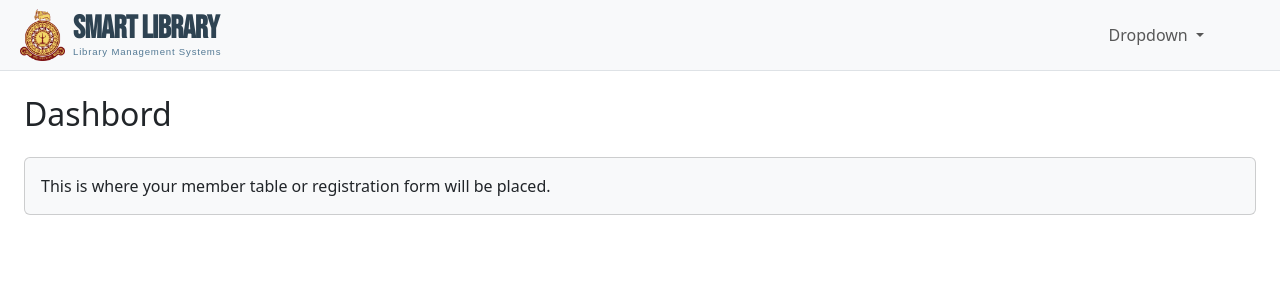
After one commit to HashanSudeera/Library-Management-System, a PHP site: page /web_project/user/user_profile.php in a window 1280 px wide. The commit adds this page. Shown: the top 300 px of the page. Run offline with PHP 8.4, Linux system fonts and the light colour scheme; some web fonts are replaced.

Commit message:
Bug fix-login,register,navbar

```diff
--- a/includes/header.php
+++ b/includes/header.php
@@ -1,7 +1,7 @@
 <?php
 // Define the Base URL for the project
 if(!defined('BASE_URL')){
-    define('BASE_URL', 'http://localhost/web_project/Smart_Library/');
+    define('BASE_URL', 'http://localhost/web_project/Library-Management-System/');
 }
 ?>
 <head>
@@ -13,5 +13,7 @@ if(!defined('BASE_URL')){
 
     <link rel="stylesheet" href="https://cdn.jsdelivr.net/npm/bootstrap-icons@1.11.3/font/bootstrap-icons.min.css">
 
-    <link rel="stylesheet" href="./assets/style.css">
+    <link rel="stylesheet" href="<?php echo BASE_URL; ?>assets/style.css">
+    <script src="https://cdn.jsdelivr.net/npm/bootstrap@5.3.8/dist/js/bootstrap.bundle.min.js" integrity="sha384-FKyoEForCGlyvwx9Hj09JcYn3nv7wiPVlz7YYwJrWVcXK/BmnVDxM+D2scQbITxI" crossorigin="anonymous"></script>
+
 </head>
--- a/includes/top_navbar.php
+++ b/includes/top_navbar.php
@@ -1,10 +1,18 @@
+<?php
+$current_page = basename($_SERVER['PHP_SELF']);
+
+if(!defined('BASE_URL')){
+    define('BASE_URL', 'http://localhost/web_project/Library-Management-System/');
+}
+
+?>
 
 <nav class="navbar navbar-expand-lg bg-body-tertiary border-bottom px-2 py-1">
         <div class="container-fluid">
             <div class="logo-wrapper">
                 <a class="navbar-brand d-flex align-items-center text-decoration-none m-0" href="dashboard.php">
 
-                    <img src="./assets/img/UOC_logo.png" alt="Smart Library Logo" class="me-2" style="width: 45px; height: auto;">
+                    <img src="<?php echo BASE_URL; ?>assets/img/UOC_logo.png" alt="Smart Library Logo" class="me-2" style="width: 45px; height: auto;">
 
                     <div class="d-flex flex-column justify-content-center align-items-start">
                         <span class="brand-title">SMART LIBRARY</span>
@@ -20,24 +28,16 @@
             </button>
 
             <div class="collapse navbar-collapse" id="navbarContent">
-                <ul class="navbar-nav ms-auto mb-2 mb-lg-0 align-items-center">
-                    <li class="nav-item me-3">
-                        <a class="nav-link" href="#"><i class="bi bi-bell fs-5"></i></a>
-                    </li>
-                    <li class="nav-item me-3">
-                        <a class="nav-link" href="#"><i class="bi bi-gear fs-5"></i></a>
-                    </li>
+                <ul class="navbar-nav ms-auto mb-2 mb-lg-0 align-items-center px-5">
 
                     <li class="nav-item dropdown">
-                        <a class="nav-link dropdown-toggle d-flex align-items-center" href="#" role="button" data-bs-toggle="dropdown" aria-expanded="false">
-                            <i class="bi bi-person-circle fs-4 me-1"></i>
+                        <a class="nav-link dropdown-toggle" href="#" role="button" data-bs-toggle="dropdown" aria-expanded="false">
+                            Dropdown
                         </a>
-                        <ul class="dropdown-menu dropdown-menu-end shadow">
-                            <li><a class="dropdown-item" href="#">Profile</a></li>
-                            <li>
-                                <hr class="dropdown-divider">
-                            </li>
-                            <li><a class="dropdown-item text-danger" href="login.php">Logout</a></li>
+                        <ul class="dropdown-menu">
+                            <li><a class="dropdown-item" href="user_profile.php">Profile</a></li>
+                            <li><hr class="dropdown-divider"></li>
+                            <li><a class="dropdown-item" href="#">Log Out</a></li>
                         </ul>
                     </li>
                 </ul>
--- /dev/null
+++ b/user/user_profile.php
@@ -0,0 +1,26 @@
+
+<!DOCTYPE html>
+<html>
+
+<?php include '../includes/header.php' ?>
+
+<body>
+
+    <?php include '../includes/top_navbar.php' ?>
+
+
+    <div class="d-flex">
+        <div class="main-content flex-grow-1 p-4">
+            <h2 class="mb-4">Dashbord</h2>
+
+            <div class="card bg-body-tertiary">
+                <div class="card-body">
+                    <p class="mb-0">This is where your member table or registration form will be placed.</p>
+                </div>
+            </div>
+        </div>
+    </div>
+
+</body>
+
+</html>
```
Also changed, not shown: index.php (+0 -12 lines), register.php (+10 -3 lines).
